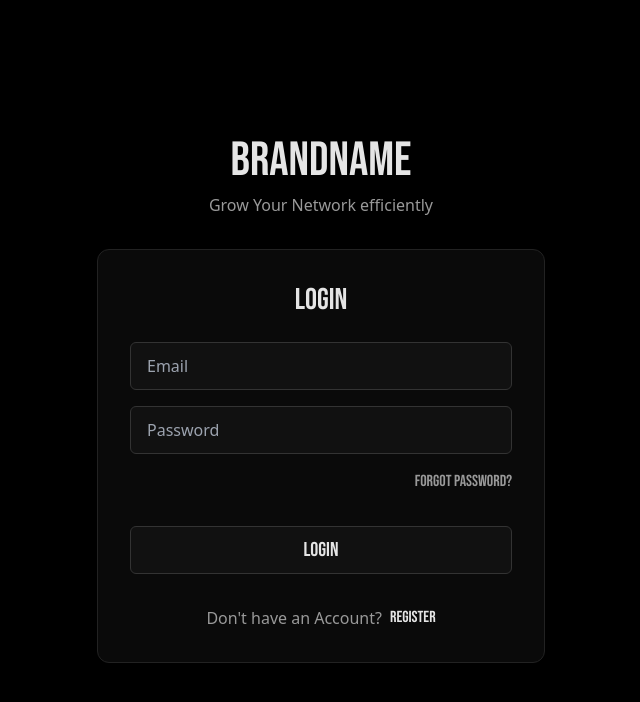
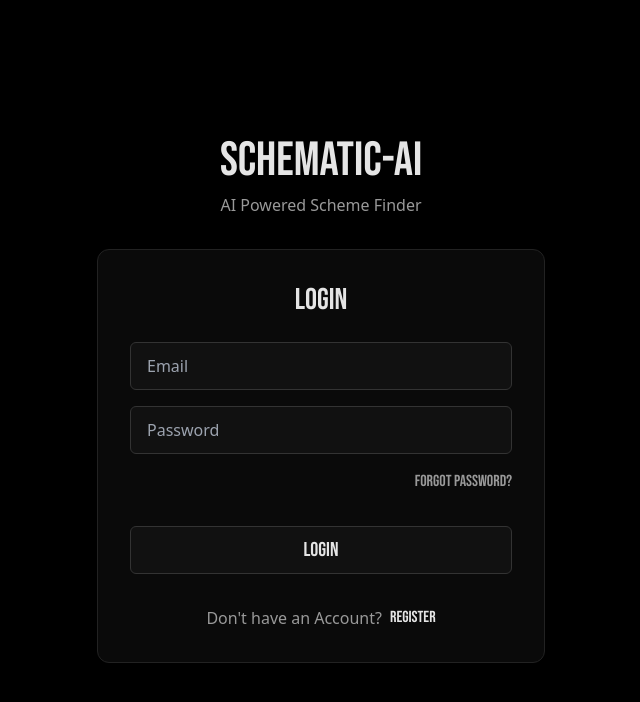
Before and after one commit to himansh423/ai-scheme-finder, a Next.js app: page /auth/login in a window 1280 px wide. Shown: the top 702 px of the page, without its empty margins (319-959 px from the left). Built offline with nearby package versions, Linux system fonts and the light colour scheme.

Commit message:
corrected name

```diff
--- a/src/components/Login.tsx
+++ b/src/components/Login.tsx
@@ -61,8 +61,8 @@ const Login: React.FC = () => {
     <div className="min-h-screen bg-black text-[#E5E5E5] flex justify-center items-center p-4">
       <div className="w-full max-w-md">
         <div className="text-center mb-8">
-          <h1 className={`${bebasNeue.className} text-5xl text-[#E5E5E5]`}>BRANDNAME</h1>
-          <p className="text-[#999999] mt-2">Grow Your Network efficiently</p>
+          <h1 className={`${bebasNeue.className} text-5xl text-[#E5E5E5]`}>Schematic-AI</h1>
+          <p className="text-[#999999] mt-2">AI Powered Scheme Finder</p>
         </div>
 
         <div className="bg-[#0A0A0A] rounded-xl border border-[#222222] shadow-xl p-8">
--- a/src/components/Register.tsx
+++ b/src/components/Register.tsx
@@ -64,8 +64,8 @@ const Register: React.FC = () => {
     <div className="min-h-screen bg-black text-[#E5E5E5] flex justify-center items-center p-4">
       <div className="w-full max-w-md">
         <div className="text-center mb-8">
-          <h1 className={`${bebasNeue.className} text-5xl text-[#E5E5E5]`}>BRANDNAME</h1>
-          <p className="text-[#999999] mt-2">Grow Your Network efficiently</p>
+          <h1 className={`${bebasNeue.className} text-5xl text-[#E5E5E5]`}>Schematic-AI</h1>
+          <p className="text-[#999999] mt-2">AI Powered Scheme Finder</p>
         </div>
 
         <div className="bg-[#0A0A0A] rounded-xl border border-[#222222] shadow-xl p-8">
```
